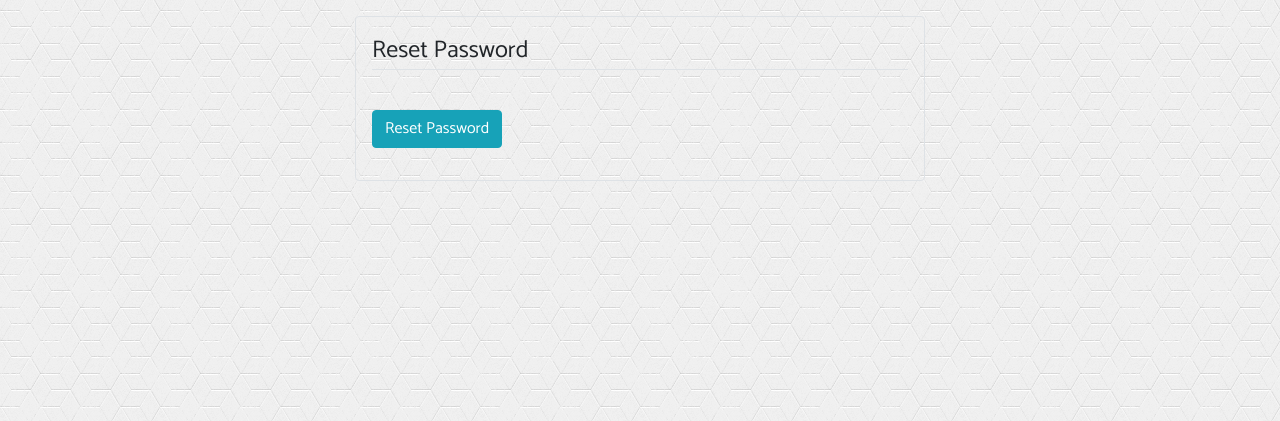
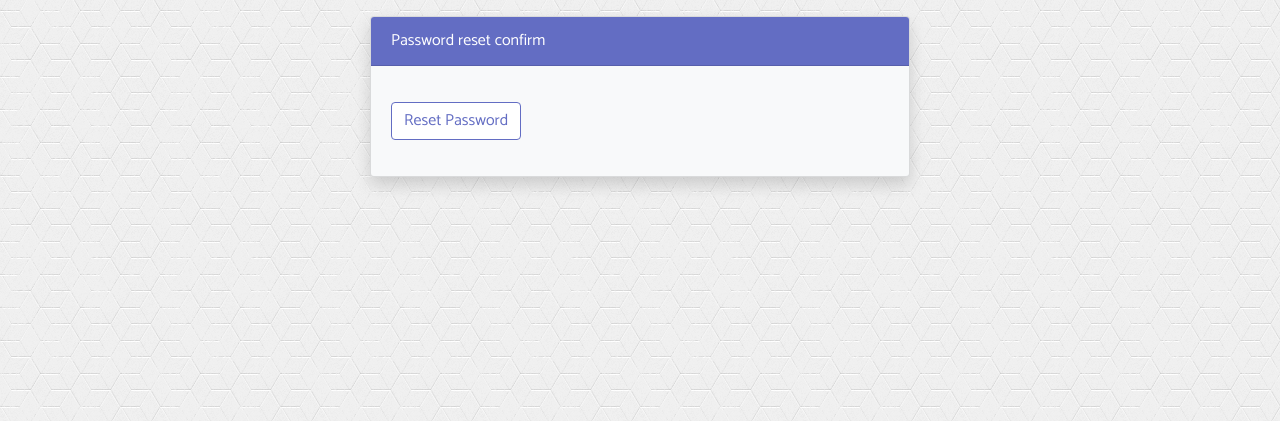
Before and after one commit to jdl208/trainingshub, a Django app: page /users/password-reset-confirm/1/1/ in a window 1280 px wide. Shown: the part 56-477 px from the top of the page. Run offline with Django 3.2, Linux system fonts and the light colour scheme; some libraries are stand-ins or nearby versions.

Commit message:
Changed styling to match rest of site

```diff
--- a/users/templates/users/password_reset_complete.html
+++ b/users/templates/users/password_reset_complete.html
@@ -4,6 +4,9 @@
     <div class="mt-3 alert alert-info">
         Your password has been set.
     </div>
-    <a class="btn btn-outline-purple" href="{% url 'login' %}">Go to login</a>
+    <div class="text-center">
+        <a class="btn btn-outline-purple mx-auto" href="{% url 'login' %}">Go to login</a>
+    </div>
 </div>
+
 {% endblock %}
--- a/users/templates/users/password_reset_confirm.html
+++ b/users/templates/users/password_reset_confirm.html
@@ -3,18 +3,22 @@
 {% block content %}
 <div class="container mt-3">
     <div class="row">
-        <div class="col-md-6 offset-md-3 border rounded p-3 px-3">
+        <div class="col-md-6 offset-md-3">
+            <div class="card shadow bg-light">
+                <div class="card-header bg-purple">Password reset confirm</div>
+                <div class="card-body">
                     <form action="" method="POST">
                         {% csrf_token %}
                         <fieldset class="form-group">
-                    <legend class="border-bottom mb-4">Reset Password</legend>
                             {{ form | crispy }}
                         </fieldset>
                         <div class="form-group">
-                    <button class="btn btn-info" type="submit">Reset Password</button>
+                            <button class="btn btn-outline-purple" type="submit">Reset Password</button>
                         </div>
                     </form>
                 </div>
             </div>
         </div>
+    </div>
+</div>
 {% endblock %}
```
Also changed, not shown: users/templates/users/password_reset.html (+7 -3 lines). Lines whose indentation alone changed are shown as unchanged.
